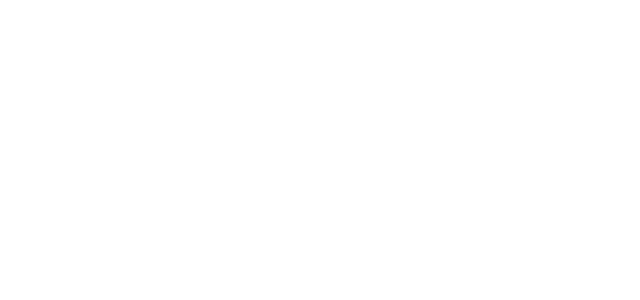
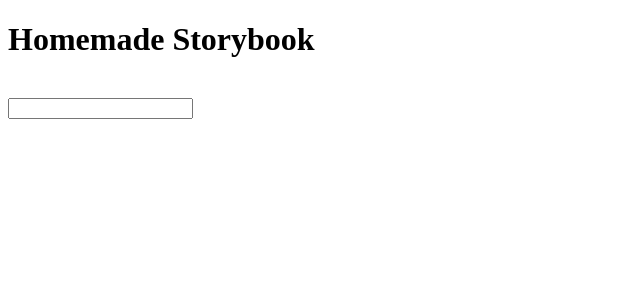
Before and after one commit to Antekirta/fundamen, a Nuxt app: page /storybook in a window 1280 px wide. Before the commit this address had no page. Shown: the top 300 px of the page, without its empty margins (0-640 px from the left). Built offline with nearby package versions, Linux system fonts and the light colour scheme.

Commit message:
Add homemade storybook and very basic TheInput.vue component

```diff
--- /dev/null
+++ b/components/TheInput.vue
@@ -0,0 +1,19 @@
+<template>
+  <div class="the-input">
+    {{ value }}
+
+    <br>
+
+    <input type="text" v-model="value">
+  </div>
+</template>
+
+<script>
+export default {
+  data() {
+    return {
+      value: ''
+    }
+  }
+}
+</script>
--- a/pages/index.vue
+++ b/pages/index.vue
@@ -3,5 +3,7 @@
     <h1>Main page</h1>
 
     <p>Let's start</p>
+
+    <h3></h3>
   </div>
 </template>
--- /dev/null
+++ b/pages/storybook.vue
@@ -0,0 +1,12 @@
+<template>
+  <div>
+    <h1>Homemade Storybook</h1>
+
+    <the-input />
+  </div>
+</template>
+
+<script>
+export default {
+}
+</script>
```
